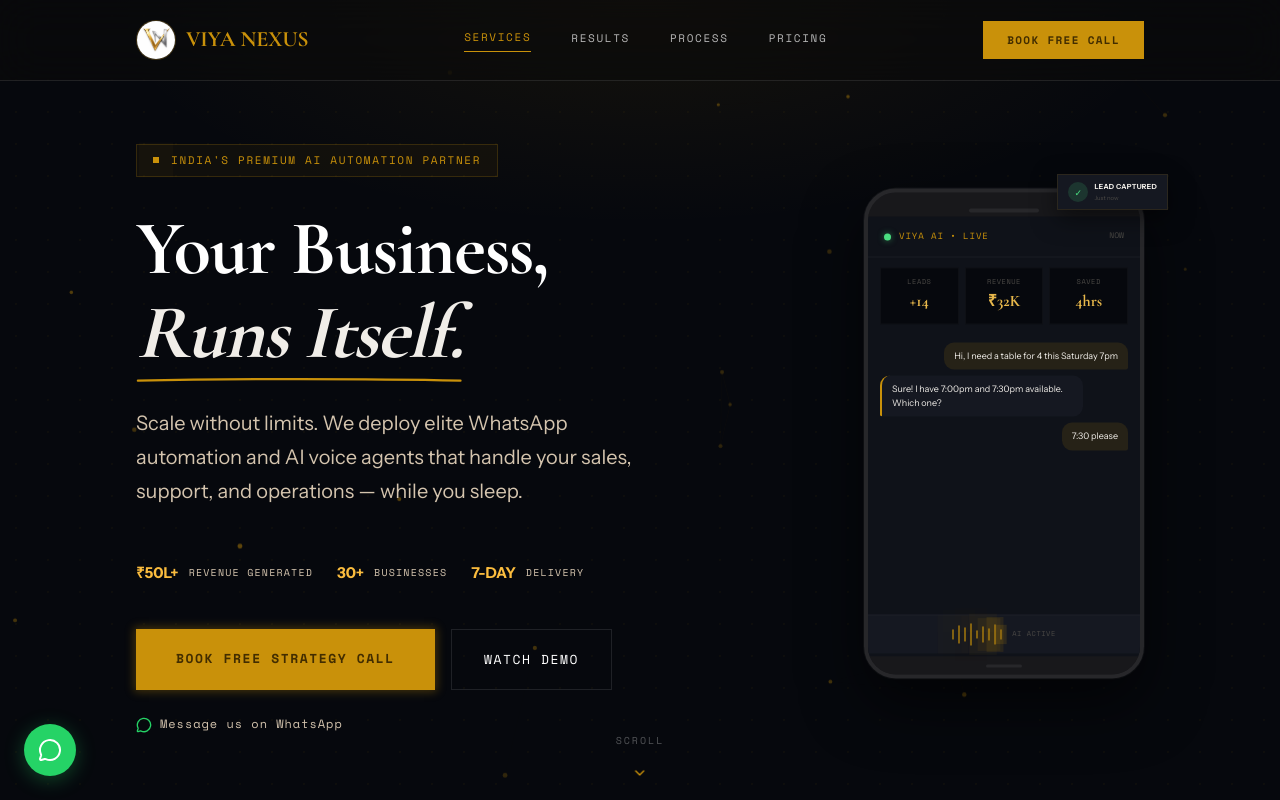
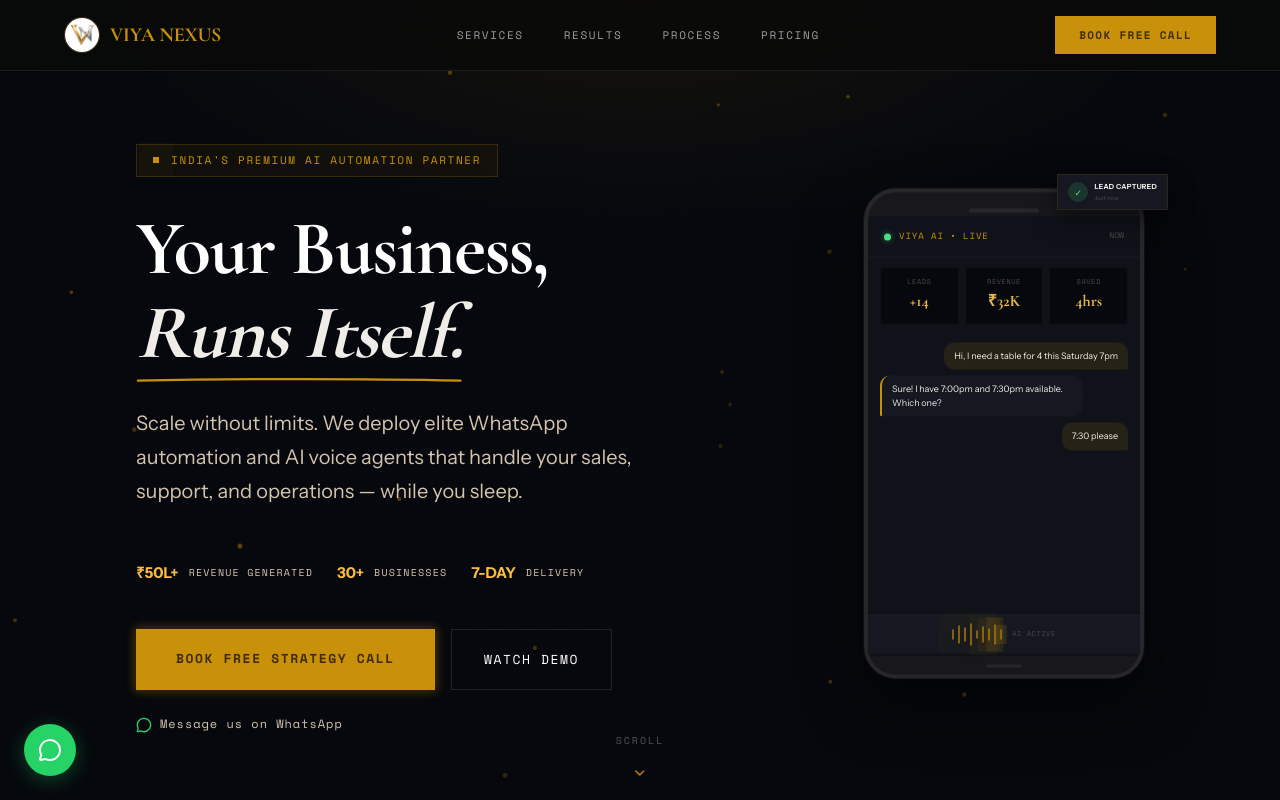
Before and after one commit to Lokii1211/viyanexus, a Next.js app: page / in a window 1280 px wide. Shown: the top 800 px of the page. Built offline with nearby package versions, Linux system fonts and the light colour scheme.

Commit message:
fix: mobile nav fullscreen overlay, WhatsApp button size matched with outline, responsive all screens

```diff
--- a/app/components/layout/Navbar.jsx
+++ b/app/components/layout/Navbar.jsx
@@ -15,7 +15,6 @@ const WA_LINK = "https://wa.me/919003360494?text=Hi%20Viya%20Nexus%2C%20I%20want
 
 export default function Navbar() {
   const [mobileOpen, setMobileOpen] = useState(false);
-  const [activeLink, setActiveLink] = useState("Services");
 
   useEffect(() => {
     document.body.style.overflow = mobileOpen ? "hidden" : "";
@@ -23,36 +22,39 @@ export default function Navbar() {
   }, [mobileOpen]);
 
   return (
+    <>
       <motion.nav
         initial={{ y: -100, opacity: 0 }}
         animate={{ y: 0, opacity: 1 }}
         transition={{ delay: 0.1, duration: 0.8, ease: [0.22, 1, 0.36, 1] }}
-      style={{ position: "fixed", top: 0, width: "100%", zIndex: 100, background: "rgba(10,10,10,0.6)", backdropFilter: "blur(20px)", WebkitBackdropFilter: "blur(20px)", borderBottom: "1px solid rgba(255,255,255,0.1)" }}
+        style={{
+          position: "fixed", top: 0, left: 0, right: 0, zIndex: 100,
+          background: "rgba(10,10,10,0.85)", backdropFilter: "blur(20px)", WebkitBackdropFilter: "blur(20px)",
+          borderBottom: "1px solid rgba(255,255,255,0.08)",
+        }}
       >
-      <div className="container-main" style={{ display: "flex", justifyContent: "space-between", alignItems: "center", height: "80px" }}>
-        {/* Logo — transparent background treatment */}
-        <a href="#" style={{ display: "flex", alignItems: "center", gap: "10px", textDecoration: "none", position: "relative", zIndex: 50 }}>
+        <div style={{ maxWidth: "1200px", margin: "0 auto", padding: "0 24px", display: "flex", justifyContent: "space-between", alignItems: "center", height: "70px" }}>
+          {/* Logo */}
+          <a href="#" onClick={() => setMobileOpen(false)} style={{ display: "flex", alignItems: "center", gap: "10px", textDecoration: "none", position: "relative", zIndex: 110 }}>
             <div style={{
-            width: "40px", height: "40px", borderRadius: "50%", overflow: "hidden",
+              width: "36px", height: "36px", borderRadius: "50%", overflow: "hidden",
               background: "#111318", display: "flex", alignItems: "center", justifyContent: "center",
-            flexShrink: 0, border: "1.5px solid rgba(201,145,10,0.25)",
+              flexShrink: 0, border: "1px solid rgba(201,145,10,0.25)",
             }}>
-            <Image src="/vn-logo.png" alt="Viya Nexus Logo" width={40} height={40}
-              style={{ width: "40px", height: "40px", objectFit: "cover", mixBlendMode: "screen" }} loading="eager" />
+              <Image src="/vn-logo.png" alt="Viya Nexus Logo" width={36} height={36}
+                style={{ width: "36px", height: "36px", objectFit: "cover", mixBlendMode: "screen" }} loading="eager" />
             </div>
-          <span style={{ fontFamily: "var(--font-display)", fontSize: "22px", fontWeight: 700, letterSpacing: "-0.01em", color: "#C9910A" }}>VIYA NEXUS</span>
+            <span style={{ fontFamily: "var(--font-display)", fontSize: "20px", fontWeight: 700, letterSpacing: "-0.01em", color: "#C9910A" }}>VIYA NEXUS</span>
           </a>
 
           {/* Desktop Links */}
           <div className="nav-desktop">
             {navLinks.map((link) => (
               <a key={link.label} href={link.href}
-              onClick={() => setActiveLink(link.label)}
                 style={{
-                fontFamily: "var(--font-mono)", textTransform: "uppercase", letterSpacing: "0.15em", fontSize: "11px", textDecoration: "none", transition: "color 0.3s",
-                color: activeLink === link.label ? "#C9910A" : "rgba(255,255,255,0.7)",
-                borderBottom: activeLink === link.label ? "1px solid #C9910A" : "none",
-                paddingBottom: "4px",
+                  fontFamily: "var(--font-mono)", textTransform: "uppercase", letterSpacing: "0.15em",
+                  fontSize: "11px", textDecoration: "none", color: "rgba(255,255,255,0.6)",
+                  transition: "color 0.3s",
                 }}>
                 {link.label}
               </a>
@@ -66,48 +68,81 @@ export default function Navbar() {
           </a>
 
           {/* Mobile Toggle */}
-        <button onClick={() => setMobileOpen(!mobileOpen)} className="nav-mobile-btn"
-          style={{ color: "#C9910A", padding: "8px", background: "none", border: "none", cursor: "pointer", position: "relative", zIndex: 50 }}
+          <button onClick={() => setMobileOpen(!mobileOpen)}
+            className="nav-mobile-btn"
+            style={{ color: "#C9910A", padding: "8px", background: "none", border: "none", cursor: "pointer", position: "relative", zIndex: 110 }}
             aria-label="Toggle menu">
             {mobileOpen ? <X size={24} /> : <Menu size={24} />}
           </button>
         </div>
+      </motion.nav>
 
-      {/* Mobile Menu — FULL SCREEN with ALL links */}
+      {/* Mobile Fullscreen Overlay — completely separate from nav */}
       <AnimatePresence>
         {mobileOpen && (
-          <motion.div initial={{ opacity: 0 }} animate={{ opacity: 1 }} exit={{ opacity: 0 }} transition={{ duration: 0.3 }}
+          <motion.div
+            initial={{ opacity: 0 }}
+            animate={{ opacity: 1 }}
+            exit={{ opacity: 0 }}
+            transition={{ duration: 0.25 }}
             style={{
-              position: "fixed", top: 0, left: 0, right: 0, bottom: 0, zIndex: 45,
-              background: "rgba(6,8,13,0.98)", backdropFilter: "blur(30px)",
-              display: "flex", flexDirection: "column", justifyContent: "center", alignItems: "center",
-              gap: "16px", paddingTop: "80px",
-            }}>
+              position: "fixed",
+              top: 0, left: 0, right: 0, bottom: 0,
+              zIndex: 105,
+              background: "#06080D",
+              display: "flex",
+              flexDirection: "column",
+              justifyContent: "center",
+              alignItems: "center",
+              gap: "0",
+            }}
+          >
             {navLinks.map((link, i) => (
-              <motion.a key={link.label} href={link.href}
+              <motion.a
+                key={link.label}
+                href={link.href}
                 onClick={() => setMobileOpen(false)}
-                initial={{ opacity: 0, y: 20 }} animate={{ opacity: 1, y: 0 }} transition={{ delay: 0.1 + i * 0.08 }}
+                initial={{ opacity: 0, y: 15 }}
+                animate={{ opacity: 1, y: 0 }}
+                transition={{ delay: 0.08 + i * 0.06 }}
                 style={{
-                  fontSize: "28px", fontFamily: "var(--font-display)", fontWeight: 700,
-                  color: "rgba(255,255,255,0.8)", textDecoration: "none", padding: "14px 0",
-                  textTransform: "uppercase", letterSpacing: "0.05em",
-                  transition: "color 0.3s",
-                }}>
+                  fontSize: "22px",
+                  fontFamily: "var(--font-mono)",
+                  fontWeight: 700,
+                  color: "rgba(255,255,255,0.8)",
+                  textDecoration: "none",
+                  padding: "18px 40px",
+                  textTransform: "uppercase",
+                  letterSpacing: "0.15em",
+                  width: "100%",
+                  textAlign: "center",
+                  transition: "color 0.2s",
+                }}
+              >
                 {link.label}
               </motion.a>
             ))}
-            <motion.div initial={{ opacity: 0 }} animate={{ opacity: 1 }} transition={{ delay: 0.5 }}
-              style={{ width: "200px", height: "1px", background: "rgba(201,145,10,0.2)", margin: "8px 0" }} />
-            <motion.a href={WA_LINK} target="_blank" rel="noopener noreferrer"
-              initial={{ opacity: 0, y: 20 }} animate={{ opacity: 1, y: 0 }} transition={{ delay: 0.55 }}
+
+            {/* Divider */}
+            <motion.div
+              initial={{ scaleX: 0 }} animate={{ scaleX: 1 }} transition={{ delay: 0.4 }}
+              style={{ width: "120px", height: "1px", background: "rgba(201,145,10,0.3)", margin: "12px 0 24px" }}
+            />
+
+            {/* CTA */}
+            <motion.a
+              href={WA_LINK} target="_blank" rel="noopener noreferrer"
+              initial={{ opacity: 0, y: 10 }} animate={{ opacity: 1, y: 0 }} transition={{ delay: 0.45 }}
               onClick={() => setMobileOpen(false)}
               className="cta-btn-animate cta-pulse"
               style={{
-                marginTop: "8px", background: "#C9910A", color: "#422d00",
-                padding: "14px 36px", fontFamily: "var(--font-mono)",
-                textTransform: "uppercase", letterSpacing: "0.12em", fontSize: "13px",
-                fontWeight: 700, textDecoration: "none", display: "flex", alignItems: "center", gap: "8px",
-              }}>
+                background: "#C9910A", color: "#422d00",
+                padding: "14px 40px",
+                fontFamily: "var(--font-mono)", textTransform: "uppercase",
+                letterSpacing: "0.12em", fontSize: "13px", fontWeight: 700,
+                textDecoration: "none", display: "flex", alignItems: "center", gap: "8px",
+              }}
+            >
               Book Free Call <ArrowRight size={14} />
             </motion.a>
           </motion.div>
@@ -124,6 +159,6 @@ export default function Navbar() {
           .nav-mobile-btn { display: none; }
         }
       `}</style>
-    </motion.nav>
+    </>
   );
 }
--- a/app/components/sections/FinalCTA.jsx
+++ b/app/components/sections/FinalCTA.jsx
@@ -8,23 +8,6 @@ const WA_LINK = "https://wa.me/919003360494?text=Hi%20Viya%20Nexus%2C%20I%20want
 export default function FinalCTA() {
   const ref = useRef(null);
   const isInView = useInView(ref, { once: true, margin: "-80px" });
-
-  const btnBase = {
-    height: "50px",
-    padding: "0 32px",
-    fontWeight: 700,
-    fontSize: "12px",
-    display: "inline-flex",
-    alignItems: "center",
-    justifyContent: "center",
-    gap: "8px",
-    textDecoration: "none",
-    fontFamily: "var(--font-mono)",
-    textTransform: "uppercase",
-    letterSpacing: "0.1em",
-    boxSizing: "border-box",
-    whiteSpace: "nowrap",
-  };
 
   return (
     <section style={{ position: "relative", padding: "80px 0", overflow: "hidden" }} ref={ref}>
@@ -41,12 +24,27 @@ export default function FinalCTA() {
         </motion.p>
         <motion.div initial={{ opacity: 0, y: 20 }} animate={isInView ? { opacity: 1, y: 0 } : {}} transition={{ delay: 0.25 }}
           className="finalcta-btns">
+          {/* Primary */}
           <a href={WA_LINK} target="_blank" rel="noopener noreferrer" className="cta-btn-animate cta-pulse"
-            style={{ ...btnBase, background: "#06080D", color: "#E8B84B" }}>
+            style={{
+              background: "#06080D", color: "#E8B84B",
+              padding: "14px 28px",
+              fontWeight: 700, fontSize: "12px",
+              fontFamily: "var(--font-mono)", textTransform: "uppercase", letterSpacing: "0.1em",
+              textDecoration: "none", display: "inline-flex", alignItems: "center", gap: "8px",
+            }}>
             Book Free Call <ArrowRight size={14} />
           </a>
+          {/* Secondary — using outline instead of border so size matches */}
           <a href={WA_LINK} target="_blank" rel="noopener noreferrer" className="cta-btn-animate"
-            style={{ ...btnBase, background: "transparent", color: "#06080D", border: "2px solid #06080D" }}>
+            style={{
+              background: "transparent", color: "#06080D",
+              padding: "14px 28px",
+              fontWeight: 700, fontSize: "12px",
+              fontFamily: "var(--font-mono)", textTransform: "uppercase", letterSpacing: "0.1em",
+              textDecoration: "none", display: "inline-flex", alignItems: "center", gap: "8px",
+              outline: "2px solid #06080D", outlineOffset: "-2px",
+            }}>
             <MessageCircle size={14} /> WhatsApp Us
           </a>
         </motion.div>
```
Lines whose indentation alone changed are shown as unchanged.
